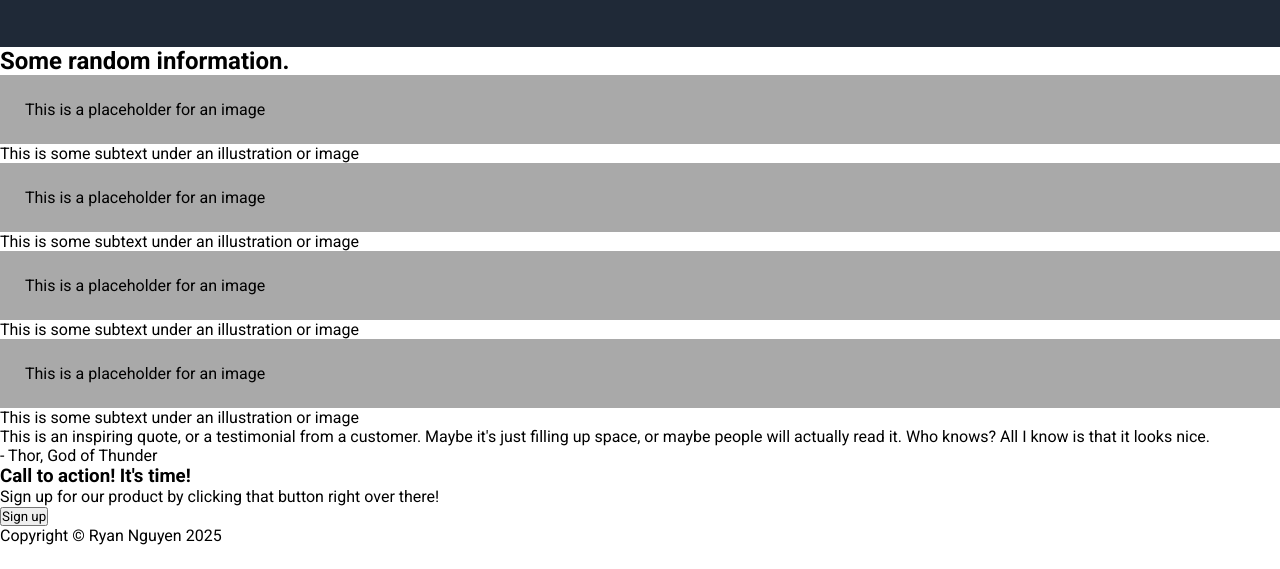
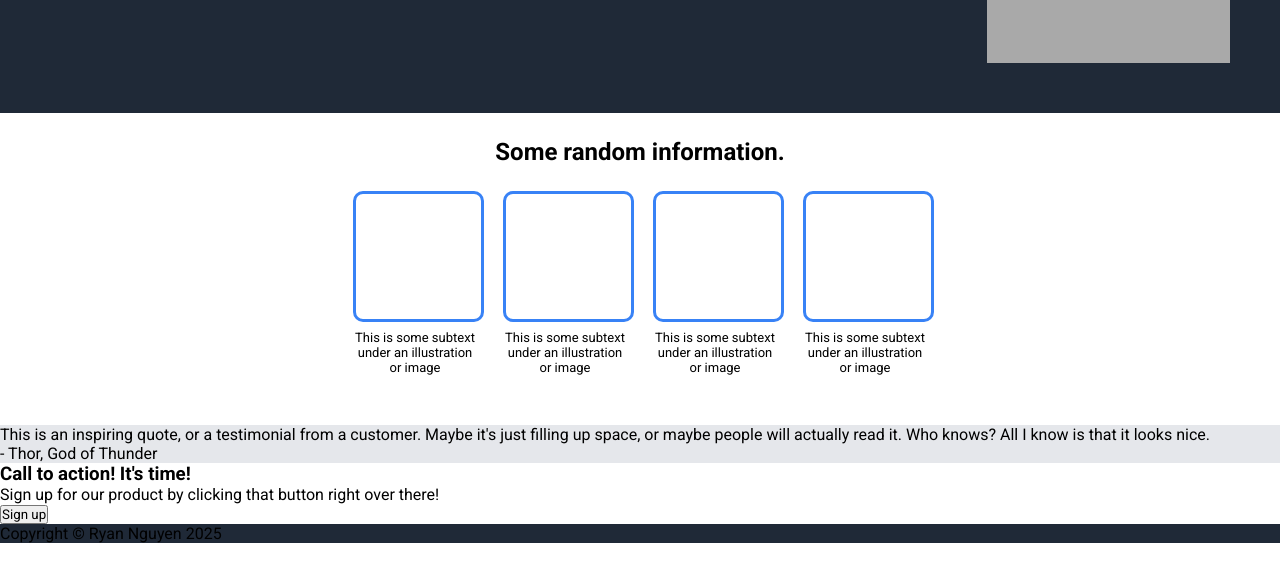
Before and after one commit to ryanaknguyen/landing-page, a plain HTML site: page index.html in a window 1280 px wide. Shown: the part 231-800 px from the top of the page. Drawn offline with Linux system fonts and the light colour scheme.

Commit message:
Added css for information section

```diff
--- a/index.html
+++ b/index.html
@@ -33,21 +33,21 @@
     <div class="info">
       <h2>Some random information.</h2>
       <div class="facts">
-        <div class="one">
-          <div class="img">This is a placeholder for an image</div>
-          <p>This is some subtext under an illustration or image</p>
+        <div class="fact">
+          <div class="img"></div>
+          <div class="text">This is some subtext under an illustration or image</div>
         </div>
-        <div class="two">
-          <div class="img">This is a placeholder for an image</div>
-          <p>This is some subtext under an illustration or image</p>
+        <div class="fact">
+          <div class="img"></div>
+          <div class="text">This is some subtext under an illustration or image</div>
         </div>
-        <div class="three">
-          <div class="img">This is a placeholder for an image</div>
-          <p>This is some subtext under an illustration or image</p>
+        <div class="fact">
+          <div class="img"></div>
+          <div class="text">This is some subtext under an illustration or image</div>
         </div>
-        <div class="four">
-          <div class="img">This is a placeholder for an image</div>
-          <p>This is some subtext under an illustration or image</p>
+        <div class="fact">
+          <div class="img"></div>
+          <div class="text">This is some subtext under an illustration or image</div>
         </div>
       </div>
     </div>
--- a/styles.css
+++ b/styles.css
@@ -2,6 +2,11 @@
   font-family: 'Roboto', sans-serif;
   margin: 0;
   padding: 0;
+}
+
+body {
+  display: flex;
+  flex-direction: column;
 }
 
 .intro {
@@ -39,7 +44,7 @@ a {
   display: flex;
   padding-top: 50px;
   padding-bottom: 50px;
-  gap: 25px;
+  gap: 50px;
   justify-content: center;
 }
 
@@ -67,4 +72,47 @@ a {
 .img {
   background-color: darkgray;
   padding: 25px;
+  width: 200px;
+  height: 150px;
 }
+
+h2 {
+  text-align: center;
+  margin: 25px;
+}
+
+.facts {
+  display: flex;
+  padding-bottom: 50px;
+  gap: 25px;
+  justify-content: center;
+}
+
+.facts .img {
+  width: 125px;
+  height: 125px;
+  border-radius: 10px;
+  border: 3px solid #3882f6;
+  background-color: white;
+  padding: 0;
+}
+
+.fact {
+  display: flex;
+  flex-direction: column;
+  width: 125px;
+  gap: 8px;
+}
+
+.text {
+  text-align: center;
+  font-size: 13px;
+}
+
+.quote {
+  background-color: #e5e7eb;
+}
+
+.footer {
+  background-color: #1f2937;
+}
```
